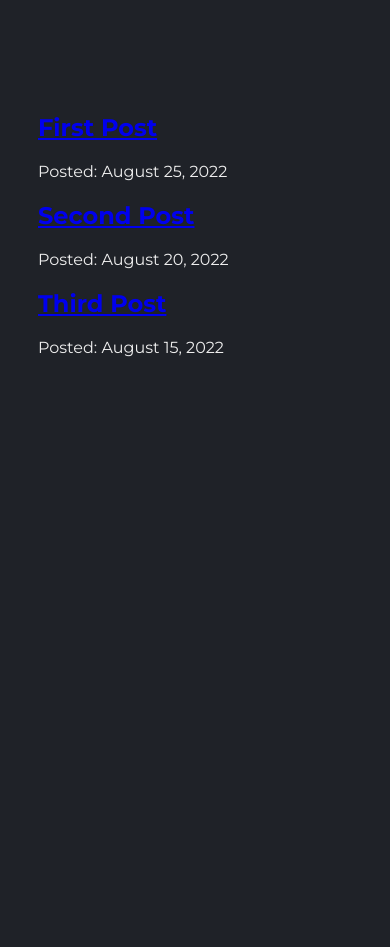
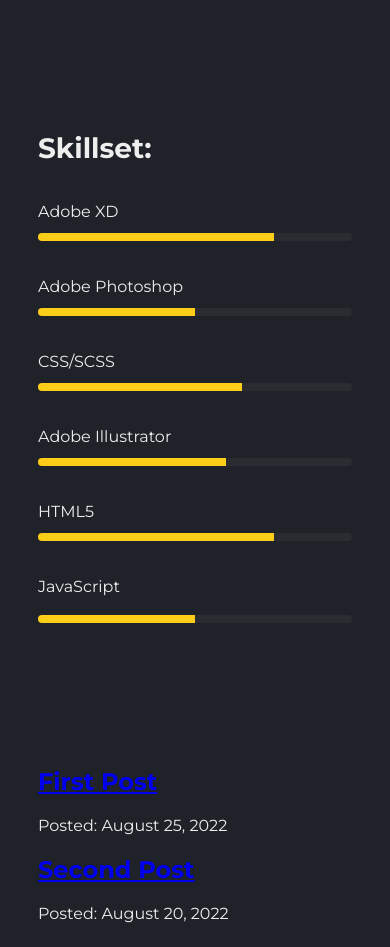
Before and after one commit to JDMGriff/igriff, a Gatsby site: page / in a window 390 px wide. Shown: the part 2040-2987 px from the top of the page. Before the commit the page ends 2413 px from the top, so only its background shows below. Built offline with nearby package versions, Linux system fonts and the light colour scheme; Gatsby itself is replaced by a stand-in of ours.

Commit message:
responsive styles for skillset addede

```diff
--- /dev/null
+++ b/src/components/Skillset.js
@@ -0,0 +1,37 @@
+import React from 'react';
+
+function Skillset() {
+    return (
+        <div className='skillset'>
+            <h4>Skillset:</h4>
+            <div className='skillset__inner'>
+                <div className='skillset__item'>
+                    <p>Adobe XD</p>
+                    <div className='skillset__bar skillset__bar--xd'></div>
+                </div>
+                <div className='skillset__item'>
+                    <p>Adobe Photoshop</p>
+                    <div className='skillset__bar skillset__bar--ps'></div>
+                </div>
+                <div className='skillset__item'>
+                    <p>CSS/SCSS</p>
+                    <div className='skillset__bar skillset__bar--css'></div>
+                </div>
+                <div className='skillset__item'>
+                    <p>Adobe Illustrator</p>
+                    <div className='skillset__bar skillset__bar--ai'></div>
+                </div>
+                <div className='skillset__item'>
+                    <p>HTML5</p>
+                    <div className='skillset__bar skillset__bar--html'></div>
+                </div>
+                <div className='skillset__item'>
+                    <p>JavaScript</p>
+                    <div className='skillset__bar skillset__bar--js'></div>
+                </div>
+            </div>
+        </div>
+    );
+}
+
+export default Skillset;
--- a/src/pages/index.js
+++ b/src/pages/index.js
@@ -6,6 +6,7 @@
 import Hero from '../components/Hero';
 import About from '../components/About';
 import XpSlider from '../components/XpSlider';
+import Skillset from '../components/Skillset';
 
 // Step 2: Define your component
 const IndexPage = () => {
@@ -20,6 +21,9 @@
 
                 {/* Include experience section */}
                 <XpSlider />
+
+                {/* Include skillset section */}
+                <Skillset />
 
                 {/* Include latest blogs */}
                 <BlogList />
--- /dev/null
+++ b/src/styles/scss/partials/_skillset.scss
@@ -0,0 +1,92 @@
+.skillset {
+    padding-bottom: 120px;
+    h4 {
+        font-size: 1.75rem;
+    }
+    &__inner {
+        display: flex;
+        justify-content: space-between;
+        align-items: center;
+        flex-wrap: wrap;
+    }
+    &__item {
+        width: 32%;
+        p {
+            margin: 0 0 12px 0;
+        }
+        // Responsive styles
+        @media only screen and (max-width: 992px) {
+            width: 48%;
+        }
+        @media only screen and (max-width: 762px) {
+            width: 100%;
+        }
+    }
+    &__bar {
+        display: inline-block;
+        width: 100%;
+        border-radius: 100px;
+        height: 8px;
+        background-color: $primary-light;
+        position: relative;
+
+        &::before {
+            content: '';
+            display: inline-block;
+            height: 8px;
+            width: 75%;
+            border-radius: 100px 0 0 100px;
+            background-color: $yellow;
+            position: absolute;
+            top: 0;
+            left: 0;
+        }
+
+        &--xd {
+            margin-bottom: 32px;
+            &::before {
+                content: '';
+                width: 75%;
+            }
+        }
+        &--ps {
+            margin-bottom: 32px;
+            &::before {
+                content: '';
+                width: 50%;
+            }
+        }
+        &--css {
+            margin-bottom: 32px;
+            &::before {
+                content: '';
+                width: 65%;
+            }
+        }
+        &--ai {
+            &::before {
+                content: '';
+                width: 60%;
+            }
+            // Responsive styles
+            @media only screen and (max-width: 992px) {
+                margin-bottom: 32px;
+            }
+        }
+        &--html {
+            &::before {
+                content: '';
+                width: 75%;
+            }
+            @media only screen and (max-width: 762px) {
+                margin-bottom: 32px;
+            }
+        }
+        &--js {
+            &::before {
+                content: '';
+                width: 50%;
+            }
+        }
+    }
+}
--- a/src/styles/scss/styles.scss
+++ b/src/styles/scss/styles.scss
@@ -4,4 +4,5 @@
 @import 'partials/hero';
 @import 'partials/about';
 @import 'partials/xpcard';
+@import 'partials/skillset';
 @import '../../../node_modules/@glidejs/glide/src/assets/sass/glide.core.scss';
```
Also changed, not shown: src/components/XpSlider.js (+7 -7 lines), src/styles/scss/partials/_xpcard.scss (+7 -0 lines), src/styles/css/styles.css, 1 other file.
